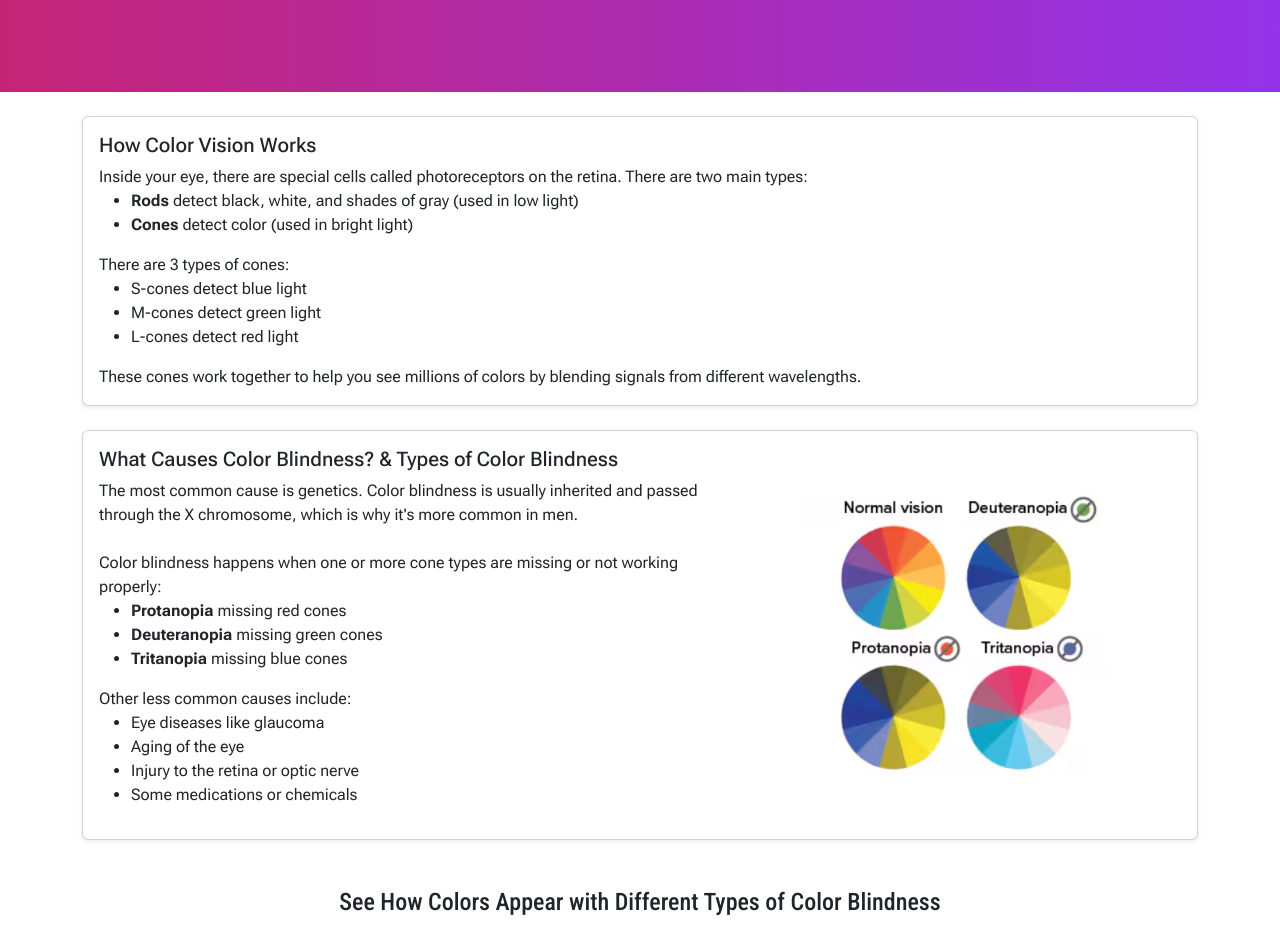
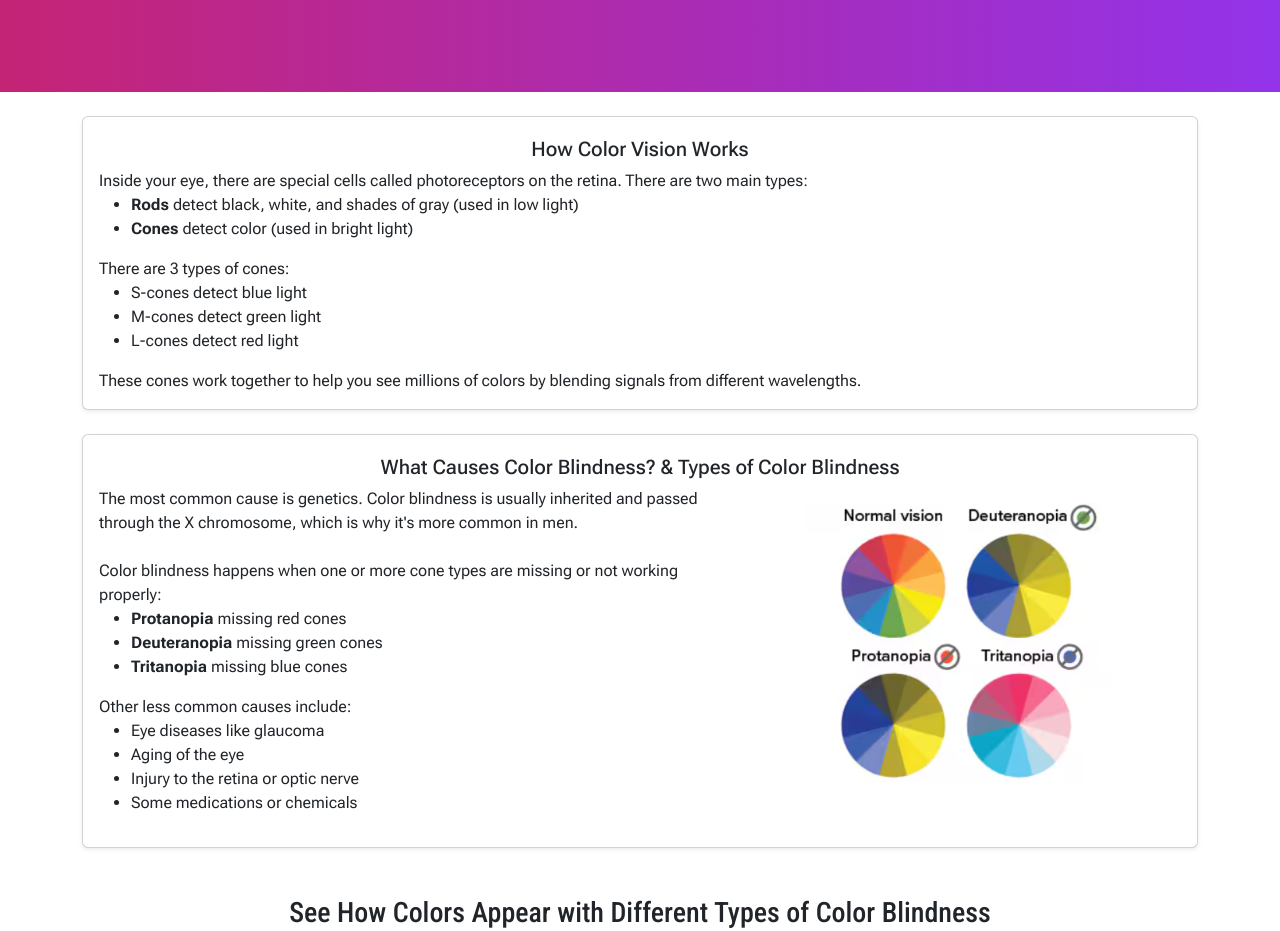
Before and after one commit to ecemsl/ColorBlindTest, a React (Create React App) app in the folder frontend/: page /whatis in a window 1280 px wide. Shown: the part 226-1157 px from the top of the page. Built offline with nearby package versions, Linux system fonts and the light colour scheme.

Commit message:
Update WhatisPage.js

```diff
--- a/frontend/src/pages/WhatisPage.js
+++ b/frontend/src/pages/WhatisPage.js
@@ -28,7 +28,7 @@ function WhatisPage() {
 
                 <Card className="mb-4 mt-4 shadow-sm">
                     <Card.Body>
-                        <Card.Title>How Color Vision Works</Card.Title>
+                        <Card.Title className="mt-1 mb-2 text-center">How Color Vision Works</Card.Title>
                         <Card.Text>
                             Inside your eye, there are special cells called photoreceptors on the retina. There are two main types:
                             <ul>
@@ -48,7 +48,7 @@ function WhatisPage() {
 
                 <Card className="mb-4 shadow-sm">
                     <Card.Body>
-                        <Card.Title>What Causes Color Blindness? & Types of Color Blindness </Card.Title>
+                        <Card.Title className="mt-1 mb-2 text-center">What Causes Color Blindness? & Types of Color Blindness </Card.Title>
                         <Row>
                             <Col md={7}>
                                 <Card.Text>
@@ -82,7 +82,7 @@ function WhatisPage() {
                     </Card.Body>
                 </Card>
 
-                <h4 className="mt-5 mb-3 text-center">See How Colors Appear with Different Types of Color Blindness</h4>
+                <h3 className="mt-5 mb-3 text-center">See How Colors Appear with Different Types of Color Blindness</h3>
                 <Row className="g-4">
                     <Col md={4}>
                         <Card className="shadow-sm">
```
